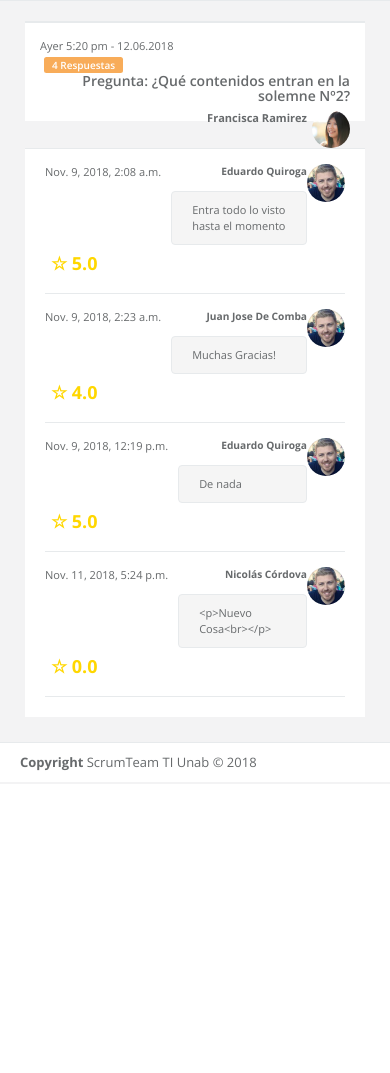
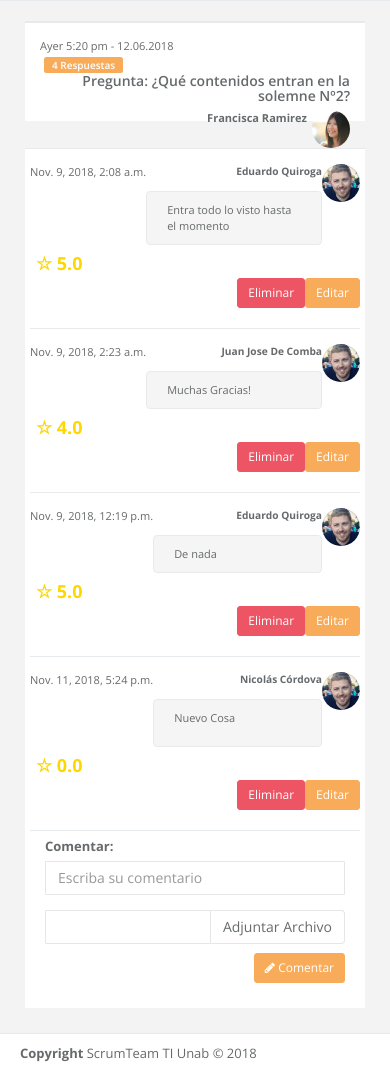
Before and after one commit to DonNicoCordova/retroinmediata, a Django app: page /question/ in a window 390 px wide. Shown: the part 60-1133 px from the top of the page. Before the commit the page ends 831 px from the top, so only its background shows below. Run offline with Django 3.2, Linux system fonts and the light colour scheme; data comes from the database, SQL or seed files in the repository; both versions use the stored data as it was after the commit; some libraries are stand-ins or nearby versions.

Commit message:
agregada funcion comentar

```diff
--- a/retro/urls.py
+++ b/retro/urls.py
@@ -7,4 +7,5 @@ urlpatterns = [
     path('Post', views.post, name="post"),
 	path('question/', views.question, name="question"),
     path('forum/', views.forum, name="forum"),
+    path('comment_post/', views.comment_post, name="comment_post"),
 ]
--- a/retro/views.py
+++ b/retro/views.py
@@ -12,7 +12,8 @@ from retro_auth.models import UserProfile
 from retro.forms import post_form, post_form_document
 from .models import Section, Thread, Comment, CommentArchive, Post
 from .forms import ThreadForms
-
+import re
+from django.views.decorators.csrf import csrf_exempt
 # Create your views here.
 
 
@@ -150,108 +151,143 @@ def post(request):
     return render(request, template_name, data)
 
 def question(request):
-        template_name = 'question.html'
+	template_name = 'question.html'
 
-        #For Testing
-        user = UserProfile.objects.get(rut="111111111")
-        questionPk = 1
+	#For Testing
+	user = UserProfile.objects.get(rut="111111111")
+	questionPk = 1
 
-        comments = Comment.objects.filter(post=questionPk)
+	comments = Comment.objects.filter(post=questionPk)
 
-        listComments = []
-        for i in comments:
-            rankingSum = 0
-            rankingAvg = 0.0
-            numRatings = 0
-            rankings = CommentRanking.objects.filter(comment=i)
+	listComments = []
+	for i in comments:
+		rankingSum = 0
+		rankingAvg = 0.0
+		numRatings = 0
+		rankings = CommentRanking.objects.filter(comment=i)
 
-            for j in rankings:
-                rankingSum += j.rating
-                numRatings += 1
+		for j in rankings:
+			rankingSum += j.rating
+			numRatings += 1
 
-            if (numRatings != 0):
-                rankingAvg = rankingSum / numRatings
+		if (numRatings != 0):
+			rankingAvg = rankingSum / numRatings
 
-            listComments.append(tuple((i,rankingAvg)))
+		listComments.append(tuple((i,rankingAvg)))
 
-        if request.POST:
-            if CommentRanking.objects.filter(userprofile=user.id,comment=request.POST["comment"]).exists():
-                crank = CommentRanking.objects.get(userprofile=user.id,comment=request.POST["comment"])
-                crank.rating = request.POST["rating"]
-            else:
-                comment = Comment.objects.get(pk=request.POST["comment"])
-                crank = CommentRanking(userprofile=user,comment=comment,rating=request.POST["rating"])
+	if request.POST:
+		if CommentRanking.objects.filter(userprofile=user.id,comment=request.POST["comment"]).exists():
+			crank = CommentRanking.objects.get(userprofile=user.id,comment=request.POST["comment"])
+			crank.rating = request.POST["rating"]
+		else:
+			comment = Comment.objects.get(pk=request.POST["comment"])
+			crank = CommentRanking(userprofile=user,comment=comment,rating=request.POST["rating"])
 
-            crank.save()
-            comments = Comment.objects.filter(post=questionPk)
-            dictRatings = {}
+		crank.save()
+		comments = Comment.objects.filter(post=questionPk)
+		dictRatings = {}
 
-            for i in comments:
-                rankingSum = 0
-                rankingAvg = 0.0
-                numRatings = 0
-                rankings = CommentRanking.objects.filter(comment=i)
+		for i in comments:
+			rankingSum = 0
+			rankingAvg = 0.0
+			numRatings = 0
+			rankings = CommentRanking.objects.filter(comment=i)
 
-                for j in rankings:
-                    rankingSum += j.rating
-                    numRatings += 1
-                if (numRatings != 0):
-                    rankingAvg = rankingSum / numRatings
-                    dictRatings[i.pk] = rankingAvg
-            #print (request.POST["rating"])
-            return JsonResponse(dictRatings)
-        return render(request, template_name, {"Comments":listComments})
+			for j in rankings:
+				rankingSum += j.rating
+				numRatings += 1
+			if (numRatings != 0):
+				rankingAvg = rankingSum / numRatings
+				dictRatings[i.pk] = rankingAvg
+		#print (request.POST["rating"])
+		return JsonResponse(dictRatings)
+	return render(request, template_name, {"Comments":listComments,'Postpk':questionPk})
 
 def forum(request):
-        template_name = 'forum.html'
+	template_name = 'forum.html'
 
-        #For Testing
-        user = UserProfile.objects.get(rut="111111111")
-        sectionPk = 1
-        questionPk = 1
-        allThreads = Thread.objects.filter(section=sectionPk)
-        section = Section.objects.get(pk=allThreads[0].section.id)
-        sectionNRC = section.nrc
+	#For Testing
+	user = UserProfile.objects.get(rut="111111111")
+	sectionPk = 1
+	questionPk = 1
+	allThreads = Thread.objects.filter(section=sectionPk)
+	section = Section.objects.get(pk=allThreads[0].section.id)
+	sectionNRC = section.nrc
 
-        listThreads = []
-        for i in allThreads:
-            rankingSum = 0
-            rankingAvg = 0.0
-            numRatings = 0
-            rankings = ThreadRanking.objects.filter(thread=i)
+	listThreads = []
+	for i in allThreads:
+		rankingSum = 0
+		rankingAvg = 0.0
+		numRatings = 0
+		rankings = ThreadRanking.objects.filter(thread=i)
 
-            for j in rankings:
-                rankingSum += j.rating
-                numRatings += 1
+		for j in rankings:
+			rankingSum += j.rating
+			numRatings += 1
 
-            if (numRatings != 0):
-                rankingAvg = rankingSum / numRatings
+		if (numRatings != 0):
+			rankingAvg = rankingSum / numRatings
 
-            listThreads.append(tuple((i,rankingAvg)))
+		listThreads.append(tuple((i,rankingAvg)))
 
-        if request.POST:
-            if ThreadRanking.objects.filter(userprofile=user.id,thread=request.POST["thread"]).exists():
-                trank = ThreadRanking.objects.get(userprofile=user.id,thread=request.POST["thread"])
-                trank.rating = request.POST["rating"]
-            else:
-                thread = Comment.objects.get(pk=request.POST["thread"])
-                trank = ThreadRanking(userprofile=user,thread=thread,rating=request.POST["rating"])
-            trank.save()
-            allThreads = Comment.objects.filter(post=questionPk)
-            dictRatings = {}
+	if request.POST:
+		if ThreadRanking.objects.filter(userprofile=user.id,thread=request.POST["thread"]).exists():
+			trank = ThreadRanking.objects.get(userprofile=user.id,thread=request.POST["thread"])
+			trank.rating = request.POST["rating"]
+		else:
+			thread = Comment.objects.get(pk=request.POST["thread"])
+			trank = ThreadRanking(userprofile=user,thread=thread,rating=request.POST["rating"])
+		trank.save()
+		allThreads = Comment.objects.filter(post=questionPk)
+		dictRatings = {}
 
-            for i in allThreads:
-                rankingSum = 0
-                rankingAvg = 0.0
-                numRatings = 0
-                rankings = CommentRanking.objects.filter(comment=i)
+		for i in allThreads:
+			rankingSum = 0
+			rankingAvg = 0.0
+			numRatings = 0
+			rankings = CommentRanking.objects.filter(comment=i)
 
-                for j in rankings:
-                    rankingSum += j.rating
-                    numRatings += 1
-                if (numRatings != 0):
-                    rankingAvg = rankingSum / numRatings
-                    dictRatings[i.pk] = rankingAvg
-            #print (request.POST["rating"])
-            return JsonResponse(dictRatings)
-        return render(request, template_name, {"Threads":listThreads,"SectionNRC":sectionNRC})
+			for j in rankings:
+				rankingSum += j.rating
+				numRatings += 1
+			if (numRatings != 0):
+				rankingAvg = rankingSum / numRatings
+				dictRatings[i.pk] = rankingAvg
+		#print (request.POST["rating"])
+		return JsonResponse(dictRatings)
+	return render(request, template_name, {"Threads":listThreads,"SectionNRC":sectionNRC})
+
+@csrf_exempt
+def comment_post(request):
+	if request.method == "POST":
+		print("Entre al POST")
+		cleanr = re.compile('<.*?>')
+		cleantext = re.sub(cleanr, '', request.POST['content'])
+		if request.POST.get('content',False) and cleantext != "":
+			print("Entre al if")
+			post = Post.objects.get(pk=1)
+			author = UserProfile.objects.get(user=request.user)
+			n_comment = Comment.objects.create(
+				post=post,
+				description=request.POST["content"],
+				author=author,
+				status=0,
+			)
+			n_comment.save()
+			print("Comment creado")
+			n_file = CommentArchive.objects.create(
+				comment=n_comment,
+				document=request.FILES['saved_file'] if request.FILES.get('saved_file',False) else None,
+			)
+			n_file.save()
+			print("File creado")
+			data = {
+				'message':"ok"
+			}
+			return JsonResponse(data)
+		else:
+			print("Entre al else")
+			data = {'message' : 'fail'}
+			return JsonResponse(data)
+	else:
+		return HttpResponseRedirect(reverse('index'))
--- a/templates/question.html
+++ b/templates/question.html
@@ -19,6 +19,12 @@
 
     <link href="{% static 'css/animate.css' %}" rel="stylesheet">
     <link href="{% static 'css/style.css' %}" rel="stylesheet">
+    <link href="{% static 'css/plugins/sweetalert/sweetalert.css' %}" rel="stylesheet">
+    <link href="{% static 'css/plugins/chosen/bootstrap-chosen.css' %}" rel="stylesheet">
+    <link href="{% static 'css/ios.css' %}" rel="stylesheet">
+    <link href="{% static 'css/styles.css' %}" rel="stylesheet">
+    <link href="{% static 'css/plugins/jasny/jasny-bootstrap.min.css' %}" rel="stylesheet">
+    <link href="http://cdnjs.cloudflare.com/ajax/libs/summernote/0.8.9/summernote.css" rel="stylesheet">
 
 <style type="text/css">.jqstooltip { position: absolute;left: 0px;top: 0px;visibility: hidden;background: rgb(0, 0, 0) transparent;background-color: rgba(0,0,0,0.6);filter:progid:DXImageTransform.Microsoft.gradient(startColorstr=#99000000, endColorstr=#99000000);-ms-filter: "progid:DXImageTransform.Microsoft.gradient(startColorstr=#99000000, endColorstr=#99000000)";color: white;font: 10px arial, san serif;
   text-align: left;white-space: nowrap;padding: 5px;border: 1px solid white;z-index:10000;}.jqsfield { color: white;font: 10px arial, san serif;text-align: left;}
@@ -194,7 +200,7 @@
         <div class="row">
             <div class="col-lg-12">
                 <div class="wrapper wrapper-content">
-                        <div class="row" align="center">
+                        <div class="row" >
 
                             <div class="col-lg-4" style="width: 100%;">
                                 <div class="ibox float-e-margins">
@@ -209,18 +215,24 @@
                                            </div>
                                     </div>
                                     <div class="ibox-content">
-                                        <div>
+                                        <div class="row">
                                             <div id="feedAnswers" class="feed-activity-list">
                                                 {% for x,y in Comments %}
                                                 <div class="feed-element" align="left">
+                                                    <div class="row">
+                                                        <div class="col-lg-12 col-md-12 col-sm-12">
                                                             <small class="pull-left">{{x.publish_date}}</small>
                                                             <a href="profile.html" class="pull-right">
                                                                 <img alt="image" class="img-circle" src="{% static 'img/a1.jpg' %}">
                                                             </a>
                                                             <div class="media-body ">
                                                                 <small class="pull-right" style=""> <b>{{x.author.user.first_name}} {{x.author.user.last_name}}</b></small><br>
-                                                        <div class="well">{{x.description}}</div>
+                                                                <div class="well">{{x.description|safe}}</div>
                                                             </div>
+                                                        </div>
+                                                        <div class="col-lg-12 col-md-12 col-sm-12">
+                                                            <div class="row">
+                                                                <div class="col-md-6 col-lg-6">
                                                                     <button id="ratingNumber_{{forloop.counter}}" class="ratingNumber" onclick="rateAnswer(this.id,'ratingStars_{{forloop.counter}}')" style="display: inline;"><b id="ratingNumberTxt__{{forloop.counter}}" style="font-size: 18px; color: gold;">☆ {{y}}</b></button>
                                                                     <small id="ratingStars_{{forloop.counter}}" class="rating" style="display: none; font-size: 150%;">
                                                                       <span id="rating5_{{forloop.counter}}" onclick="postRating({{x.pk}},'ratingNumber_{{forloop.counter}}','ratingStars_{{forloop.counter}}','ratingNumberTxt__{{forloop.counter}}',this.id)">☆</span>
@@ -230,11 +242,40 @@
                                                                       <span id="rating1_{{forloop.counter}}" onclick="postRating({{x.pk}},'ratingNumber_{{forloop.counter}}','ratingStars_{{forloop.counter}}','ratingNumberTxt__{{forloop.counter}}',this.id)">☆</span>
                                                                     </small>
                                                                 </div>
-                                                {% endfor %}
-
+                                                                <div class="col-md-offset-3 col-md-3 col-lg-3 ">
+                                                                    <button class="btn btn-sm btn-warning pull-right">Editar</button>
+                                                                    <button class="btn btn-sm btn-danger pull-right">Eliminar</button>
+                                                                </div>
+                                                            </div>
                                                         </div>
                                                     </div>
 
+                                                </div>
+                                                {% endfor %}
+                                            </div>
+                                            <div class="col-lg-12 col-sm-12" style="padding-top:2%">
+                                                <form id="formComment" method="POST" action="{% url 'comment_post' %}" enctype="multipart/form-data">
+                                                    {% csrf_token %}
+                                                    <input type="text" value="{{Postpk}}" name="Postpk" hidden>
+                                                    <div class="form-group"><label>Comentar:</label> <input placeholder="Escriba su comentario"  class="form-control summernote" type="text" id="summernote"></div>
+                                                    <div class="fileinput fileinput-new input-group" data-provides="fileinput">
+                                                        <div class="form-control" data-trigger="fileinput">
+                                                            <i class="glyphicon glyphicon-file fileinput-exists"></i>
+                                                        <span class="fileinput-filename"></span>
+                                                        </div>
+                                                        <span class="input-group-addon btn btn-default btn-file">
+                                                            <span class="fileinput-new">Adjuntar Archivo</span>
+                                                            <span class="fileinput-exists">Cambiar</span>
+                                                            <input type="file" id="saved_file" name="saved_file"/>
+                                                        </span>
+                                                        <a href="#" class="input-group-addon btn btn-default fileinput-exists" data-dismiss="fileinput">Eliminar</a>
+                                                    </div>
+                                                    <div class="pull-right">
+                                                        <button class="btn btn-warning btn-sm" type="submit"><i class="fa fa-pencil"></i> Comentar</button>
+                                                    </div>
+                                                </form>
+                                            </div>
+                                        </div>
                                     </div>
                                 </div>
                             </div>
@@ -257,6 +298,8 @@
     <script src="{% static 'js/bootstrap.min.js' %}"></script>
     <script src="{% static 'js/plugins/metisMenu/jquery.metisMenu.js' %}"></script>
     <script src="{% static 'js/plugins/slimscroll/jquery.slimscroll.min.js' %}"></script>
+    <script src="{% static 'js/plugins/jasny/jasny-bootstrap.min.js' %}"></script>
+    <script src="http://cdnjs.cloudflare.com/ajax/libs/summernote/0.8.9/summernote.js"></script>
 
     <!-- Flot -->
     <script src="{% static 'js/plugins/flot/jquery.flot.js' %}"></script>
@@ -294,6 +337,35 @@
                 toastr.success('Bienvenido Juan Jose', 'RI UNAB');
 
             }, 1300);
+            $('.summernote').summernote({
+                toolbar: false,
+                height: 100,
+            });
+            function upload(event) {
+                event.preventDefault();
+                var data = new FormData($('form').get(0));
+                data.append('content',$('#summernote').summernote('code'));
+                $.ajax({
+                    url: $(this).attr('action'),
+                    type: $(this).attr('method'),
+                    data: data,
+                    cache: false,
+                    processData: false,
+                    contentType: false,
+                    success: function(data) {
+                        $('#summernote').summernote('reset');
+                        $("#saved_file").val("");
+                        if (data.message == "ok"){
+                            location.reload();
+                        }
+                    }
+                });
+                return false;
+            }
+
+            $(function() {
+                $('form').submit(upload);
+            });
         });
     </script>
 
```
Also changed, not shown: db.sqlite3. Lines whose indentation alone changed are shown as unchanged.
